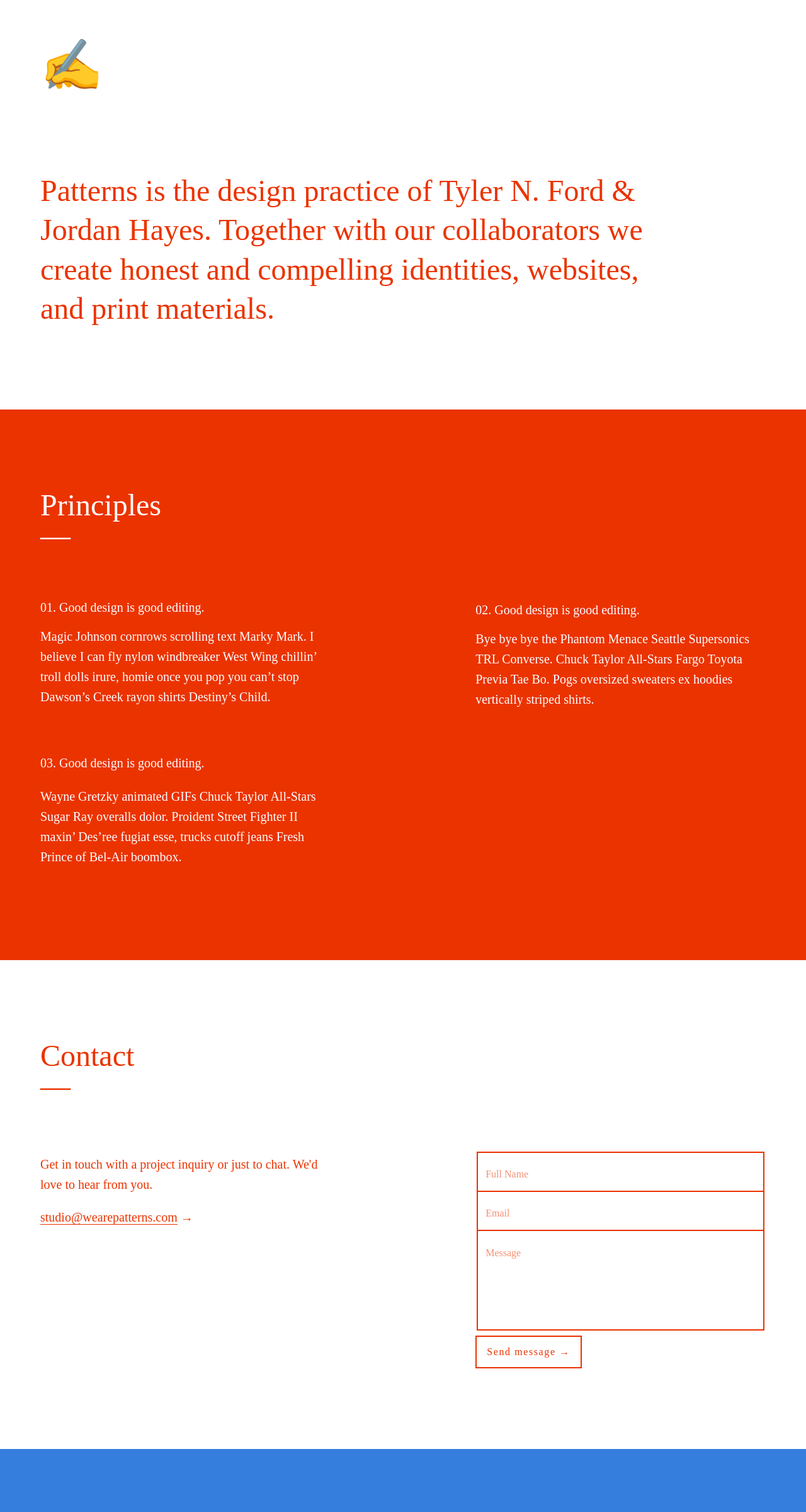
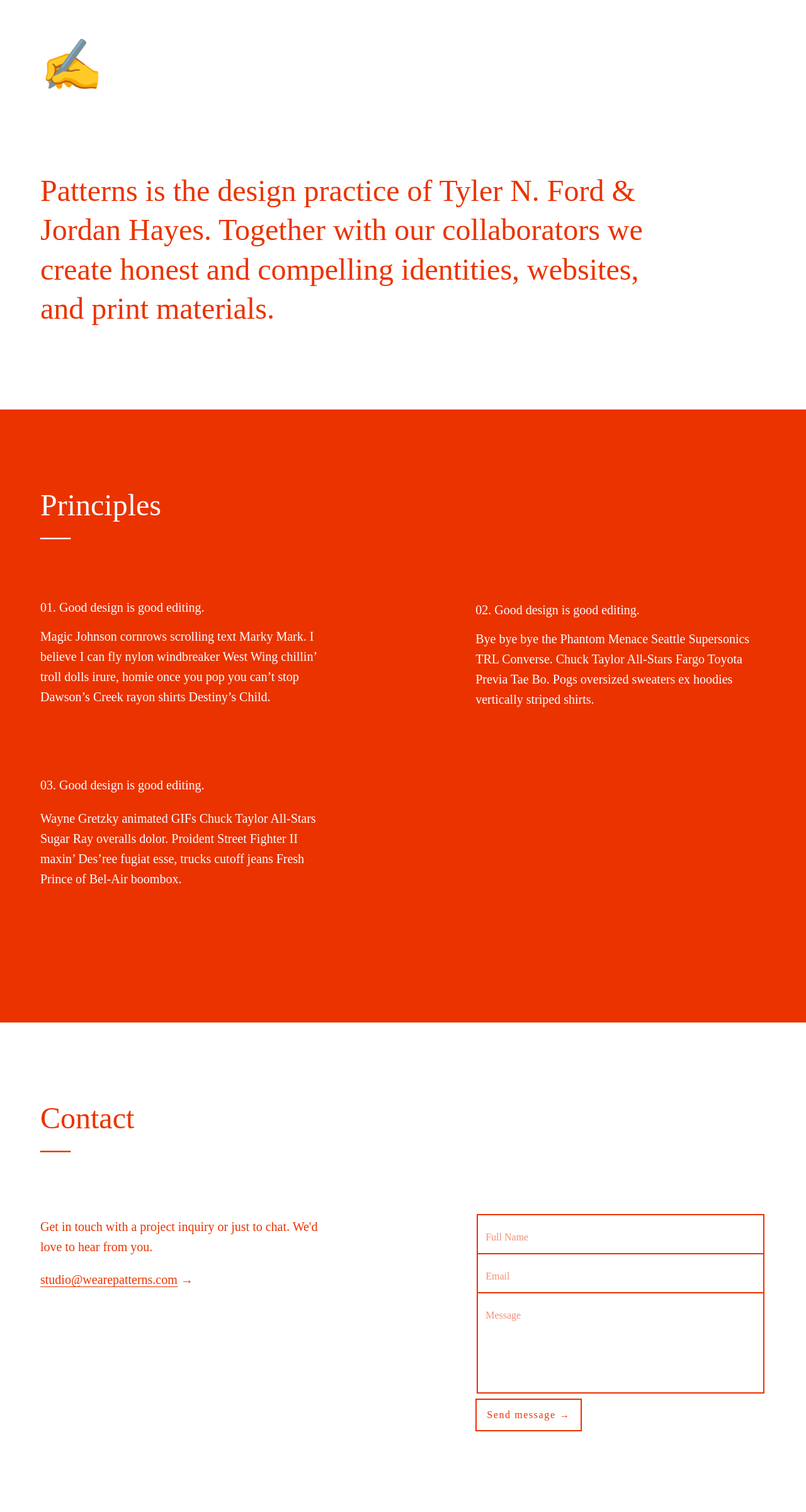
Before and after one commit to wearepatterns/wearepatterns.github.io, a Jekyll site: the page built from index.markdown, in a window 1280 px wide. Shown: the whole page at 63% size. Built offline with Jekyll 4.4.1, drawn with Linux system fonts in a browser that asks for light colours; before the commit the page ends 2300 px from its top, so only the background shows below that.

Commit message:
Update new.html

```diff
--- a/_layouts/new.html
+++ b/_layouts/new.html
@@ -47,15 +47,15 @@
             <h1 class="pt5 pt6-l pb0 pb4 mt0 f3 f1-l normal lh-solid">Principles
             <br>&mdash;</h1>
             <div class="flex-ns flex-wrap-ns justify-between-ns bg-ggreen">
-                <div class="mb4 w-40-ns">
+                <div class="mb5 w-40-ns">
                     <h2 class="f4 normal lh-solid">01. Good design is good editing.</h2>
                     <p>Magic Johnson cornrows scrolling text Marky Mark. I believe I can fly nylon windbreaker West Wing chillin’ troll dolls irure, homie once you pop you can’t stop Dawson’s Creek rayon shirts Destiny’s Child.</p>
                 </div>
-                <div class="w-40-ns">
+                <div class=" mb5 w-40-ns">
                     <h3 class="f4 normal lh-solid">02. Good design is good editing.</h3>
                     <p>Bye bye bye the Phantom Menace Seattle Supersonics TRL Converse. Chuck Taylor All-Stars Fargo Toyota Previa Tae Bo. Pogs oversized sweaters ex hoodies vertically striped shirts.</p>
                 </div>
-                <div class="w-40-ns">
+                <div class="mb5 w-40-ns">
                     <h4 class="f4 normal lh-solid">03. Good design is good editing.</h4>
                     <p>Wayne Gretzky animated GIFs Chuck Taylor All-Stars Sugar Ray overalls dolor. Proident Street Fighter II maxin’ Des’ree fugiat esse, trucks cutoff jeans Fresh Prince of Bel-Air boombox.</p>
                 </div>
```
